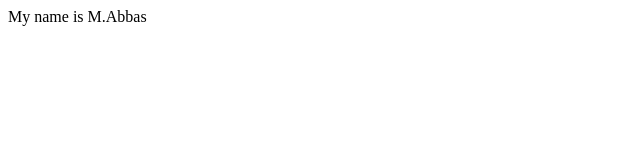
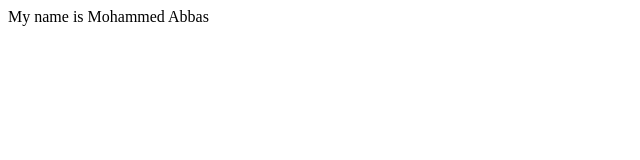
Before and after one commit to mohammadabbas3/bootcamp2020-class1, a plain HTML site: page index.html in a window 1280 px wide. Shown: the full height of the page, 0-640 px from the left. Drawn offline with Linux system fonts and the light colour scheme.

Commit message:
Update index.html
Updated name

```diff
--- a/index.html
+++ b/index.html
@@ -4,7 +4,7 @@
     <title>First Example</title>
 </head>
 <body>
-    <div>My name is M.Abbas</div>
+    <div>My name is Mohammed Abbas</div>
 
 </body>
 </html>
```
